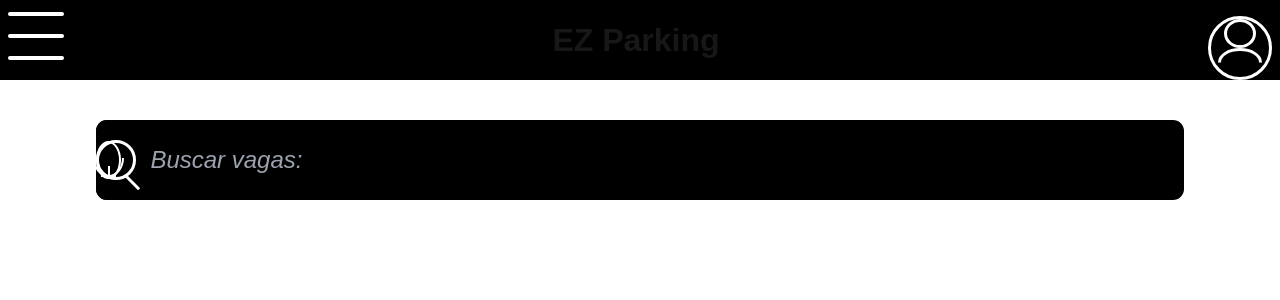
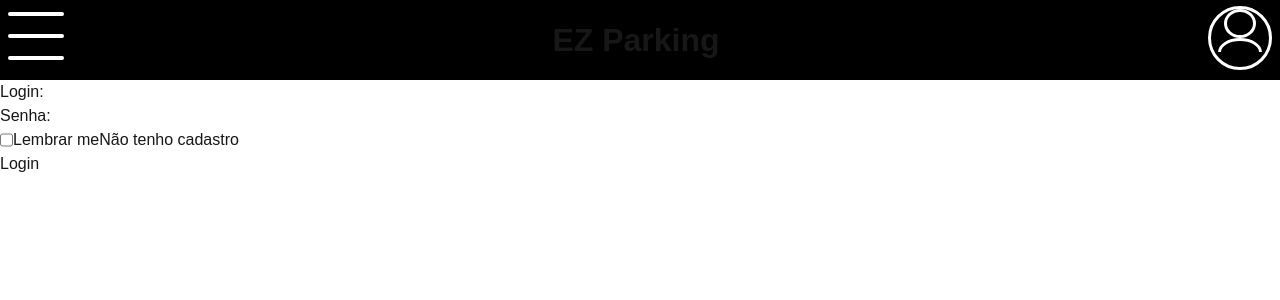
Before and after one commit to RafaelOtavioTenorio/EzParking, a Next.js app: page / in a window 1280 px wide. Shown: the top 300 px of the page. Built offline with nearby package versions, Linux system fonts and the light colour scheme.

Commit message:
Login Feature Added

```diff
--- a/app/components/Body.tsx
+++ b/app/components/Body.tsx
@@ -6,13 +6,21 @@ import SearchBar from "./SearchBar";
 import Favorites from "./Favorites";
 import Vehicles from "./Vehicles";
 import Login from "./Login"
-import { useState } from "react";
+import { useState, useEffect } from "react";
 
 const Body = () => {
-    const [userLogado, setUserLogado] = useState(true);
+    const [userLogado, setUserLogado] = useState(false);
     const handleProfileReq = (value: boolean) => {
         setUserLogado(value);
+
       }
+
+      useEffect(() => {
+        if(sessionStorage.getItem("loginData") !== null){
+          setUserLogado(true);
+        }
+      }, []);
+
   return (
     <>
     <Header onValueChange={handleProfileReq}  />
@@ -20,7 +28,7 @@ const Body = () => {
     { userLogado && <SearchBar />}
     { userLogado && <Favorites />}
     { userLogado && <Vehicles />}
-    { !userLogado && <Login />}
+    { !userLogado && <Login onLoginSuccess={() => setUserLogado(true)} />}
     </>
 
   )
--- a/app/components/Login.tsx
+++ b/app/components/Login.tsx
@@ -3,14 +3,19 @@ import React from 'react'
 import styles from "./Styles.module.css"
 import { useState } from 'react';
 
-const Login = () => {
+interface LoginProps {
+    onLoginSuccess: () => void;
+}
+
+const Login: React.FC<LoginProps> = ({onLoginSuccess}) => {
     const[login, setLogin] = useState('');
     const[senha, setSenha] = useState('');
 
     const handleLogin = (event: React.MouseEvent<HTMLButtonElement>) => {
         event.preventDefault();
+
         const fetchData = async () => {
-            const res = await fetch('https://localhost:7007/swagger/' + login);
+            const res = await fetch('https://localhost:7007/api/Users/' + login);
             const json = await res.json();
             if(json != null){
                 console.log(json);
@@ -18,14 +23,21 @@ const Login = () => {
             else {
                 console.log('Erro!');
             }
+            if(login == json.email && senha == json.senha){
+                sessionStorage.setItem("loginData", json);
+                console.log("Logado com sucesso!");
+                onLoginSuccess();
+            } else {
+                console.log("Erro ao logar!");
+            }
         }
         fetchData();
     }
 
   return (
     <form action="">
-        <h1>Login: <input type="text" className='login' value={login} onChange={(e) => setLogin(e.target.value)} /></h1>
-        <h1>Senha: <input type="text" className='senha' value={senha} onChange={(e) => setSenha(e.target.value)} /></h1>
+        <h1>Login: <input type="text" className={styles.loginInput} value={login} onChange={(e) => setLogin(e.target.value)} /></h1>
+        <h1>Senha: <input type="text" className={styles.senhaInput} value={senha} onChange={(e) => setSenha(e.target.value)} /></h1>
         <div className={styles.wrapperLogin}>
             <input type="checkbox" name="Lembrar me" id="" />
             <h1>Lembrar me</h1>
--- a/app/components/Styles.module.css
+++ b/app/components/Styles.module.css
@@ -10,6 +10,13 @@
 
 .wrapperLogin{
     display: flex;
+}
+
+.loginInput{
+    color: black;
+}
+.senhaInput{
+    color: black;
 }
 
 .title{
@@ -270,4 +277,7 @@
     .menuImg{
         margin-top: 1.5vh;
     }
+    .profileImg{
+        margin-top: 0.7vh;
+    }
 }
```
